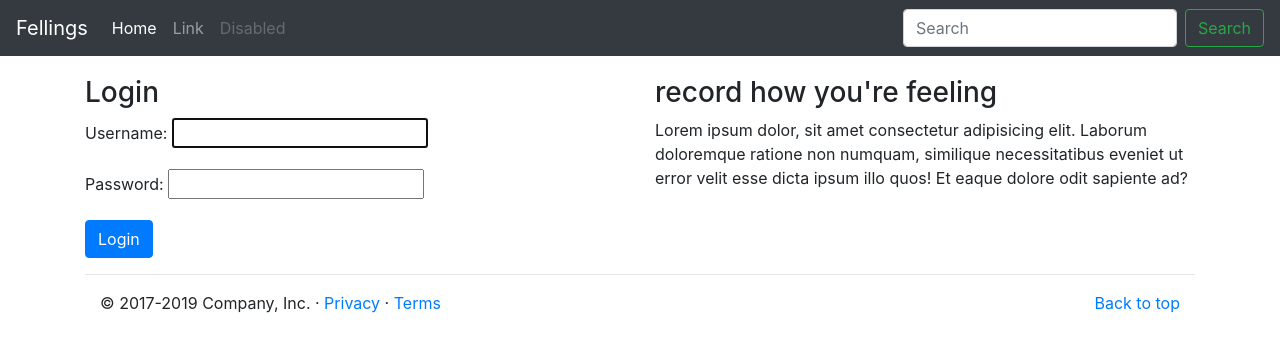
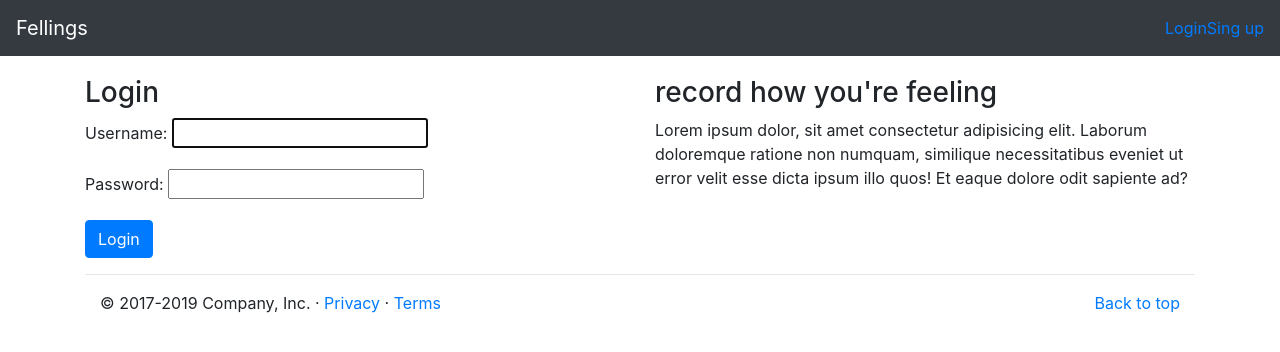
Before and after one commit to shakori999/feeling-projects, a Django app: page /user/login/ in a window 1280 px wide. Shown: the top 352 px of the page. Run offline with Django 3.2, Linux system fonts and the light colour scheme; some libraries are stand-ins or nearby versions.

Commit message:
reflicts user statics

```diff
--- a/feeling/feeling/urls.py
+++ b/feeling/feeling/urls.py
@@ -20,6 +20,6 @@ from users import urls as user_urls
 
 urlpatterns = [
     path("admin/", admin.site.urls),
-    path("user/", include(user_urls), name="users"),
+    path("user/", include("users.urls", namespace="user")),
     path("", TemplateView.as_view(template_name="index.html"), name="home"),
 ]
--- a/feeling/templates/layout.html
+++ b/feeling/templates/layout.html
@@ -23,19 +23,17 @@
         </button>
         <div class="collapse navbar-collapse" id="navbarCollapse">
             <ul class="navbar-nav mr-auto">
-                <li class="nav-item active">
-                    <a class="nav-link" href="#">Home <span class="sr-only">(current)</span></a>
-                </li>
-                <li class="nav-item">
-                    <a class="nav-link" href="#">Link</a>
-                </li>
-                <li class="nav-item">
-                    <a class="nav-link disabled" href="#" tabindex="-1" aria-disabled="true">Disabled</a>
-                </li>
+
             </ul>
-            <form class="form-inline mt-2 mt-md-0">
-                <input class="form-control mr-sm-2" type="text" placeholder="Search" aria-label="Search">
-                <button class="btn btn-outline-success my-2 my-sm-0" type="submit">Search</button>
+            <form class="form-inline mt-2 mt-md-0 ">
+                <ul class="nav navbar-nav navbar-right">
+                    {% if not user.is_authenticated %}
+                    <li><a href="{% url 'users:login' %}">Login</a></li>
+                    <li><a href="#"">Sing up</a></li>
+                    {% else %}
+                    <li><a href=" #">Recorded</a></li>
+                    {% endif %}
+                </ul>
             </form>
         </div>
     </nav>
--- a/feeling/users/urls.py
+++ b/feeling/users/urls.py
@@ -1,5 +1,6 @@
 from django.urls import path, include
 
+app_name = "users"
 urlpatterns = [
-    path("", include("django.contrib.auth.urls")),
+    path("", include("django.contrib.auth.urls"), name="users"),
 ]
```
Also changed, not shown: feeling/db.sqlite3.
